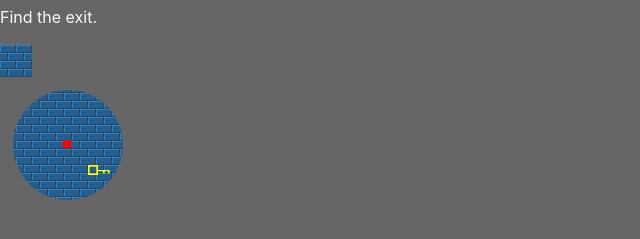
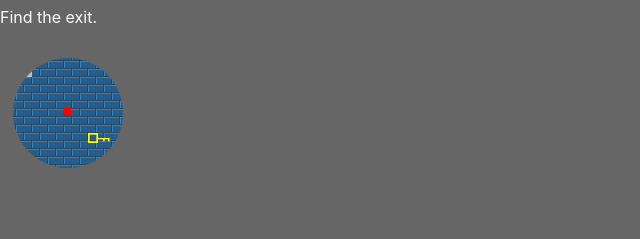
Before and after one commit to MattiWheels/JavaScript-Canvas-Practice, a plain HTML site: page index.html in a window 1280 px wide. Shown: the part 51-290 px from the top of the page, without its empty margins (0-640 px from the left). Drawn offline with nearby package versions, Linux system fonts and the light colour scheme.

Commit message:
moved tile img tag, added door obj

```diff
--- a/index.html
+++ b/index.html
@@ -18,8 +18,8 @@
         <p class="text-light">Find the exit.</p>
     </div>
 
-    <img id="bg" src="img/bg.png"/>
-    <canvas id="game"></canvas><br>
+
+    <canvas id="game"><img id="bg" src="img/bg.png"/></canvas><br>
 
     <!-- Optional JavaScript -->
     <script src="world_objects.js"></script>
--- a/main.js
+++ b/main.js
@@ -7,6 +7,7 @@ function update() {
     wall2.draw();
     wall3.draw();
 
+    door.draw();
 
     ctx.fillStyle = tile;
     ctx.beginPath();
@@ -26,7 +27,6 @@ function update() {
     key.carry_check(player);
     key.draw();
 
-    //door.draw();
 
 }
 
```
